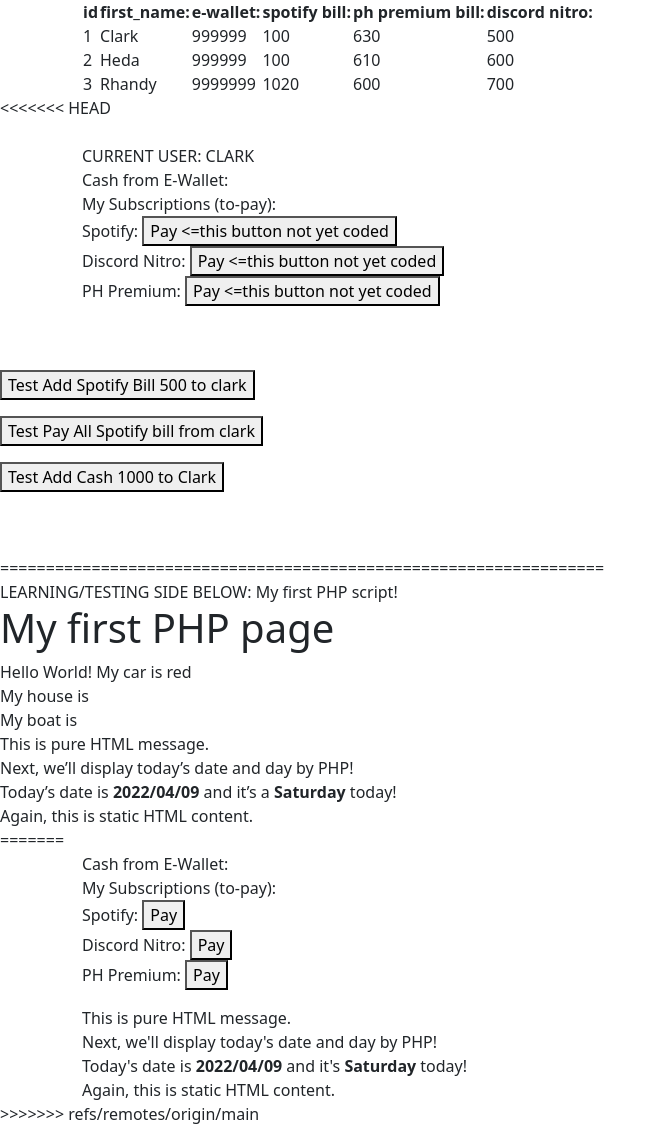
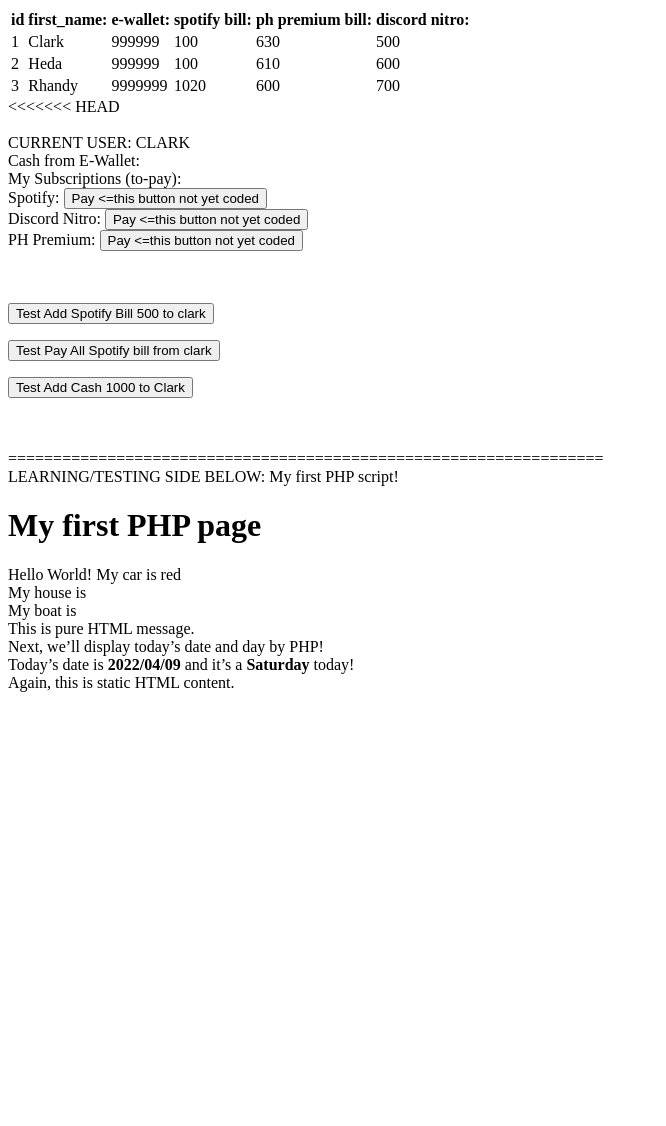
Before and after one commit to rhandypiedadmartinez/subscription-payment-website, a PHP site: page /index.php in a window 1280 px wide. Shown: the whole page, without its empty margins (0-666 px from the left). After the commit the page ends 692 px from the top, so only its background shows below. Run offline with PHP 8.4, Linux system fonts and the light colour scheme; data comes from the database, SQL or seed files in the repository; data that the repository does not hold is empty.

Commit message:
fixed css anomaly on index.php
Change-Id: I831c4f2f43bdb7fbbbd4d23ce36f14b27d3bee6c
Signed-off-by: RhandyPiedadMartinez <mrpmartinez@tip.edu.ph>

```diff
--- /dev/null
+++ b/app/index.html
@@ -0,0 +1 @@
+move to index.php
--- a/app/index.php
+++ b/app/index.php
@@ -128,44 +128,4 @@ echo "My boat is " . $coLOR . "<br>";
 
 
 </body>
-=======
-    <head>
-        <link rel="manifest" href="manifest.json" />
-        <link rel="stylesheet" href="https://cdn.jsdelivr.net/npm/bootstrap@5.1.3/dist/css/bootstrap.min.css" />
-        <script src="https://cdn.jsdelivr.net/npm/bootstrap@5.1.3/dist/js/bootstrap.bundle.min.js "> // Bootstrap </script>
-        <meta charset="UTF-8" />
-        <meta http-equiv="X-UA-Compatible" content="IE=edge" />
-        <meta name="viewport" content="width=device-width, initial-scale=1.0" />
-        <meta name="description" content="Subscription Payment Website" />
-        <meta name="keywords" content="payment,subscription,website" />
-        <title>Shop</title>
-    </head>
-    <body>
-        <br>
-        <div class="container">
-            <form>
-                <label> Cash from E-Wallet: </label><br>
-                <label> My
-                    Subscriptions (to-pay): </label> <br>
-                <label> Spotify: </label>
-                <button>Pay</button>
-                <br> <label> Discord Nitro: </label>
-                <button>Pay</button>
-                <br> <label> PH Premium: </label>
-                <button>Pay</button>
-            </form>
-
-            <div>This is pure HTML message.</div>
-            <div>Next, we'll display today's date and day by PHP!</div>
-            <div>
-                Today's date is <b>
-                    <?php echo date('Y/m/d') ?>
-                </b> and it's <b>
-                    <?php echo date('l') ?>
-                </b> today!
-            </div>
-            <div>Again, this is static HTML content.</div>
-        </div>
-    </body>
->>>>>>> refs/remotes/origin/main
 </html>
```
